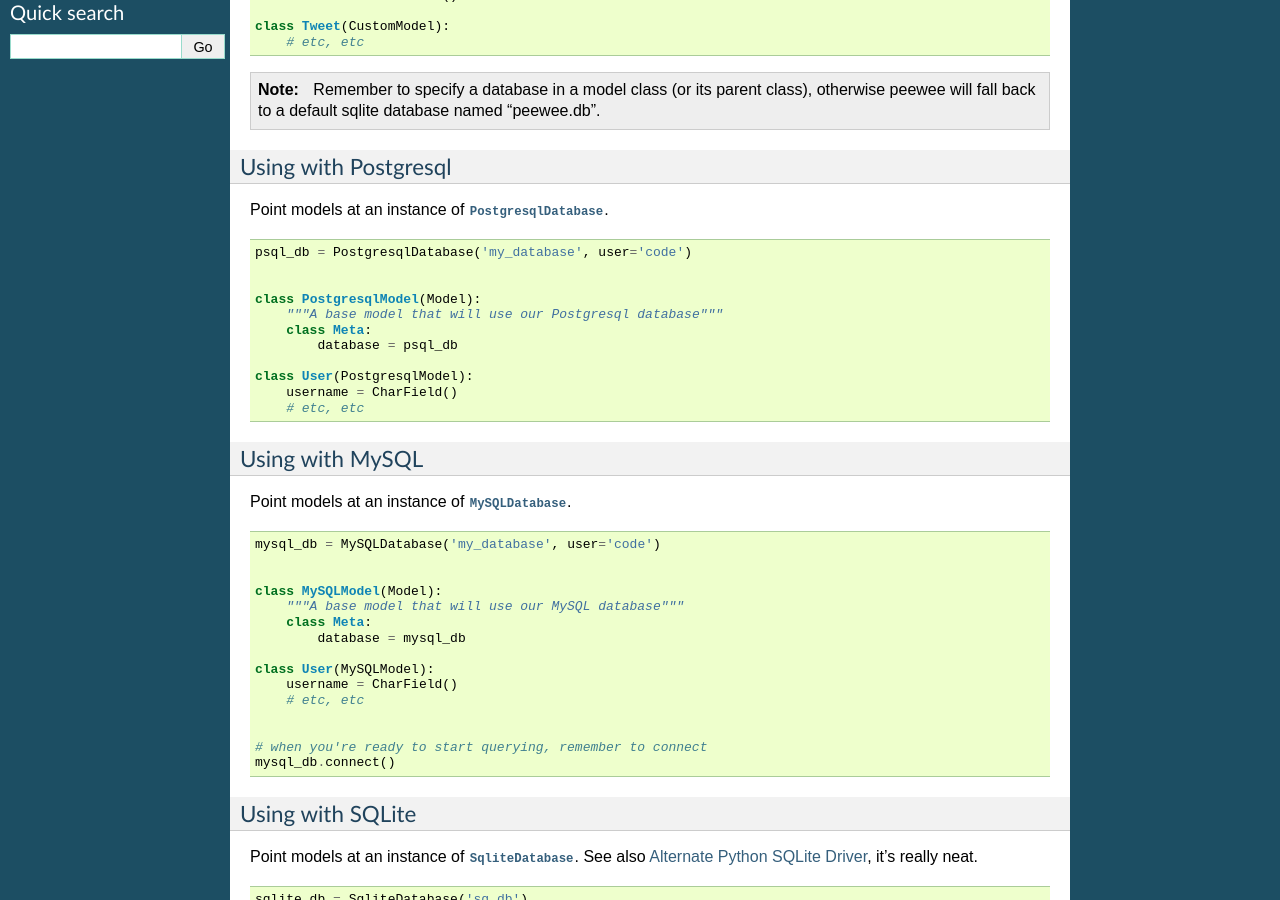
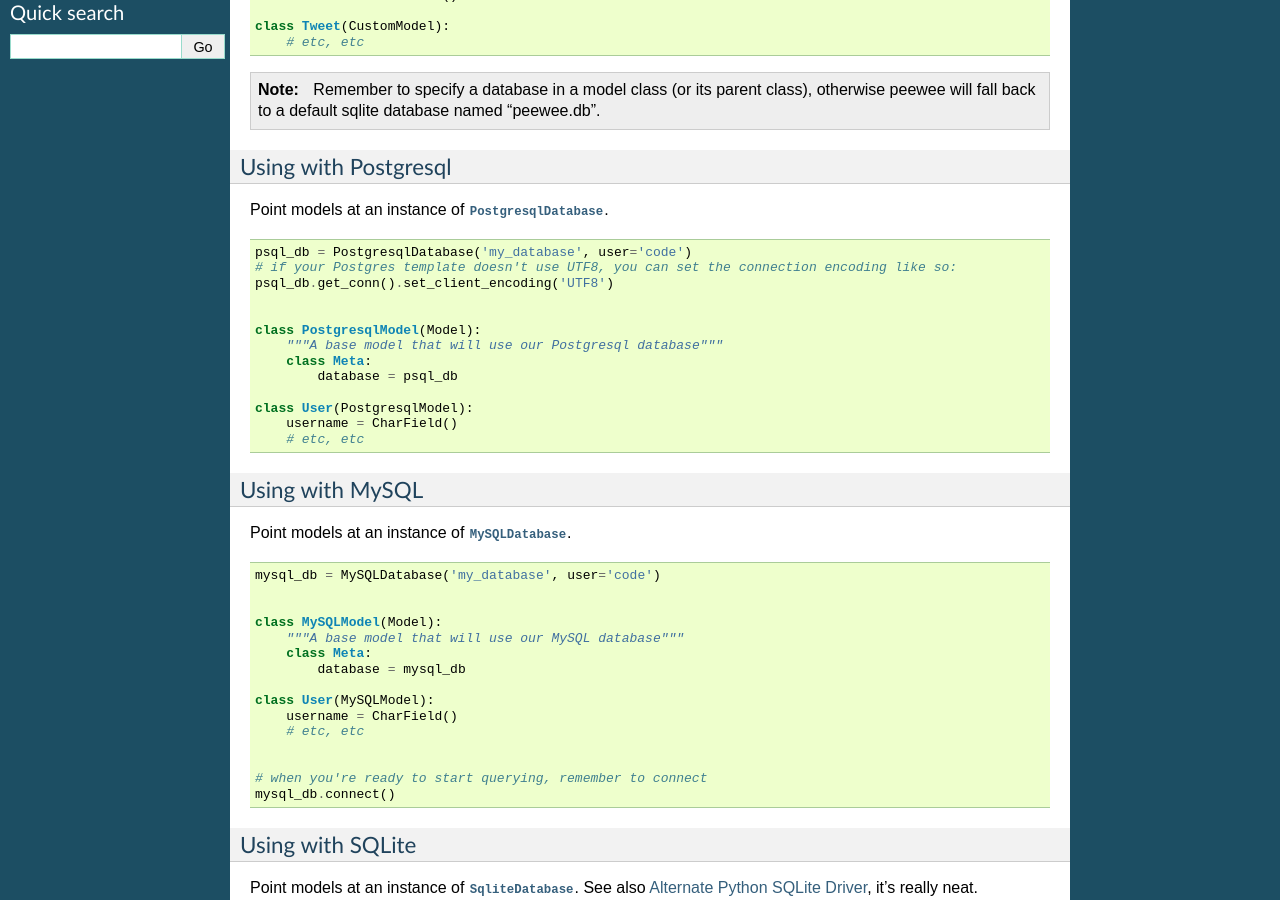
Before and after one commit to coleifer/peewee, a Sphinx documentation site: the page built from docs/peewee/cookbook.rst, in a window 1280 px wide and 900 px high, scrolled down 1162 px. Built offline with Sphinx 7.4.7, drawn with Linux system fonts in a browser that asks for light colours.

Commit message:
Add sample encoding setting
This will save non-English speakers hours of puttering around.

```diff
--- a/docs/peewee/cookbook.rst
+++ b/docs/peewee/cookbook.rst
@@ -99,6 +99,8 @@ Point models at an instance of :py:class:`PostgresqlDatabase`.
 .. code-block:: python
 
     psql_db = PostgresqlDatabase('my_database', user='code')
+    # if your Postgres template doesn't use UTF8, you can set the connection encoding like so:
+    psql_db.get_conn().set_client_encoding('UTF8')
 
 
     class PostgresqlModel(Model):
```
